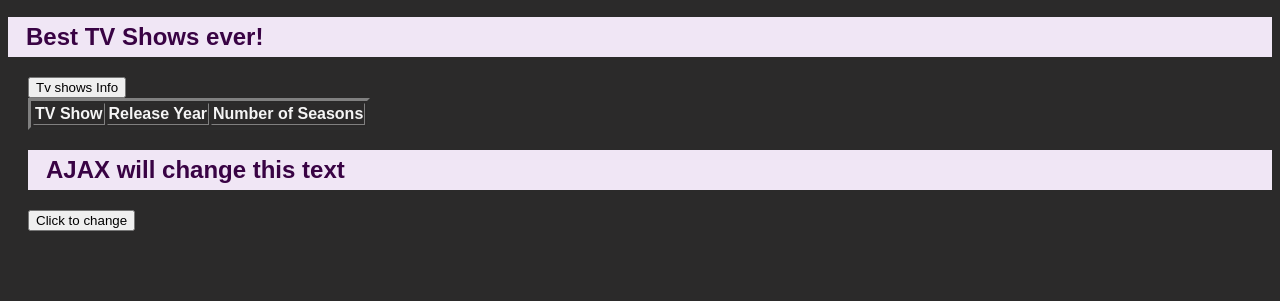
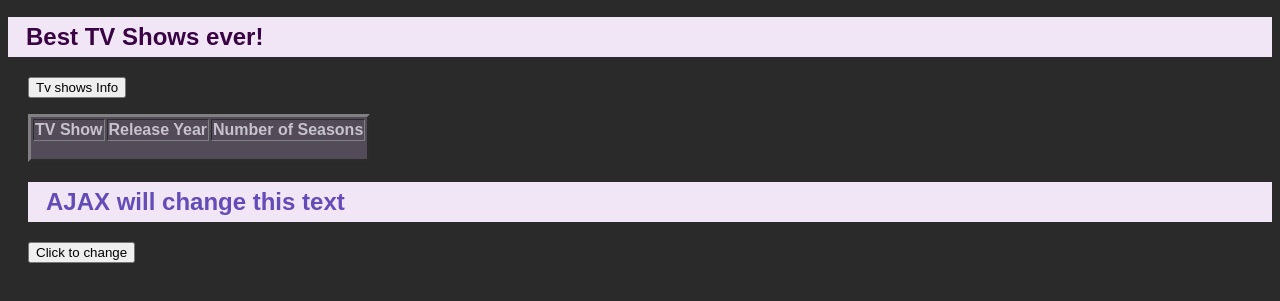
Before and after one commit to QuelPatz/Portfolio-Draft, a plain HTML site: page XMLHttpRequest.html in a window 1280 px wide. Shown: the part 117-418 px from the top of the page. Drawn offline with Linux system fonts and the light colour scheme.

Commit message:
Update portfolio.css

```diff
--- a/portfolio.css
+++ b/portfolio.css
@@ -235,3 +235,16 @@
         padding: 2px;
     }
 /*above are the drawing canvas style*/
+
+/*bellow are the XMLHttpRequest style*/
+    #tvshow {
+        color: #c7c2cd;
+        padding-bottom: 1em;
+    }
+    table {
+        background-color: #534b57;
+    }
+    #ajax h2 {
+        color: rgb(100, 76, 184);
+    }
+/*above are the XMLHttpRequest style*/
```
